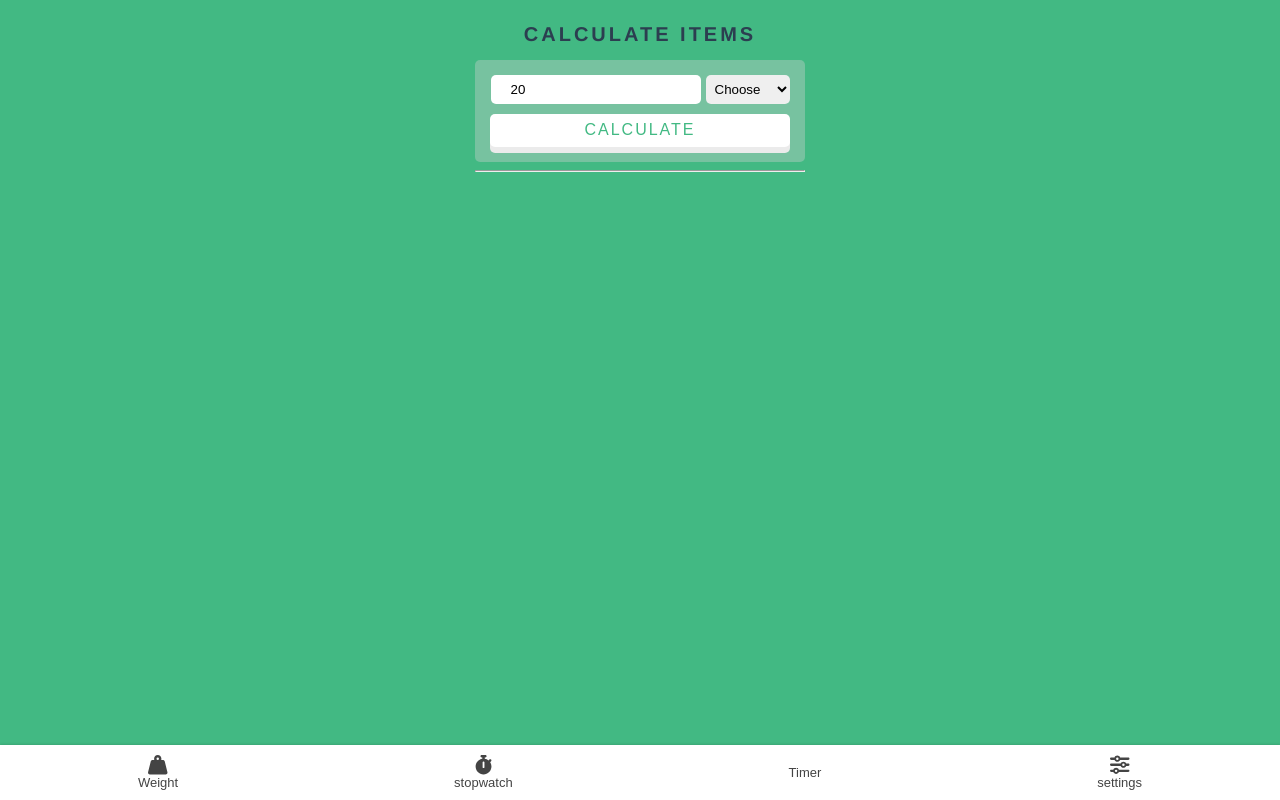
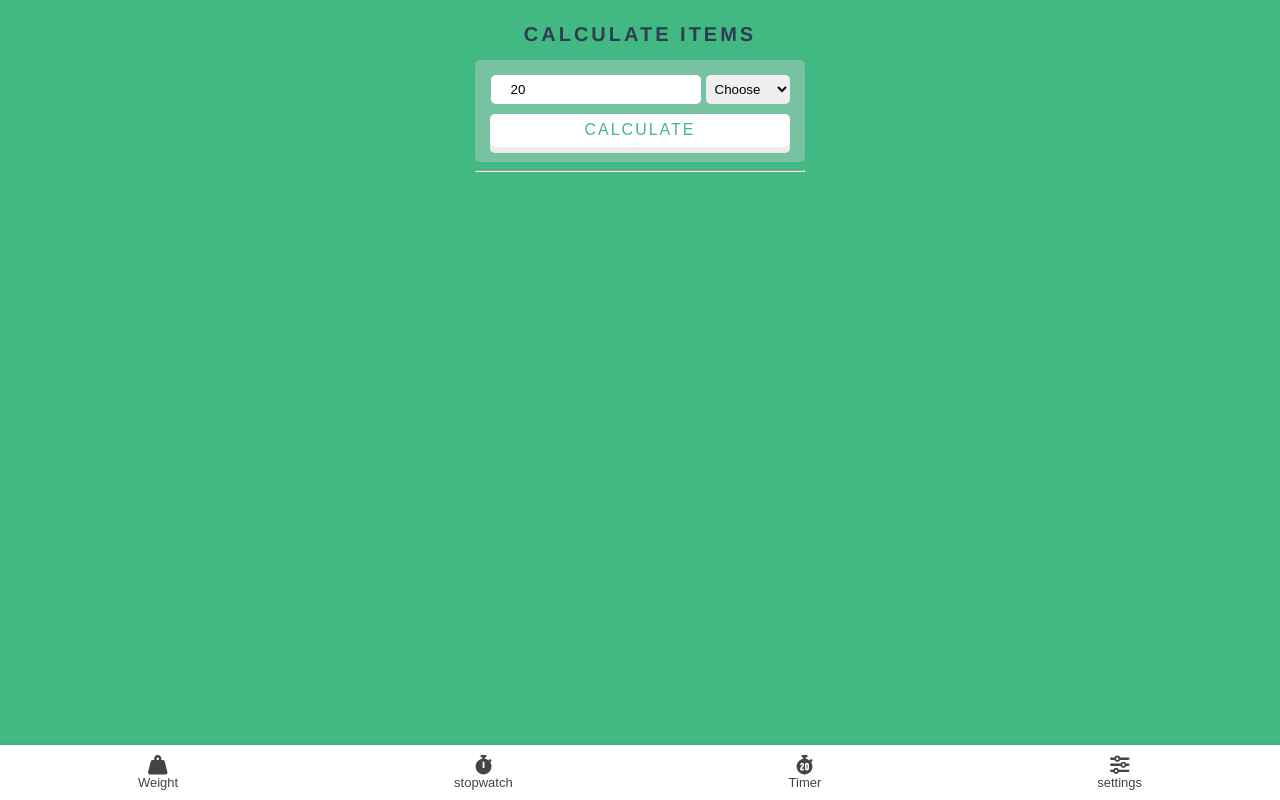
Before and after one commit to ThibaudTurlan/app_weight_calculator, a Vue app: page / in a window 1280 px wide. Built offline with nearby package versions, Linux system fonts and the light colour scheme.

Commit message:
style: change icon

```diff
--- a/src/App.vue
+++ b/src/App.vue
@@ -14,7 +14,7 @@
       <span class="nav__text">stopwatch</span>
     </router-link>
     <router-link to="/timer" class="nav__link nav__link">
-      <font-awesome-icon icon="hourglass-clock" size="xl" />
+      <font-awesome-icon icon="stopwatch-20" size="xl" />
       <span class="nav__text">Timer</span>
     </router-link>
     <router-link to="/settings" class="nav__link nav__link">
```
